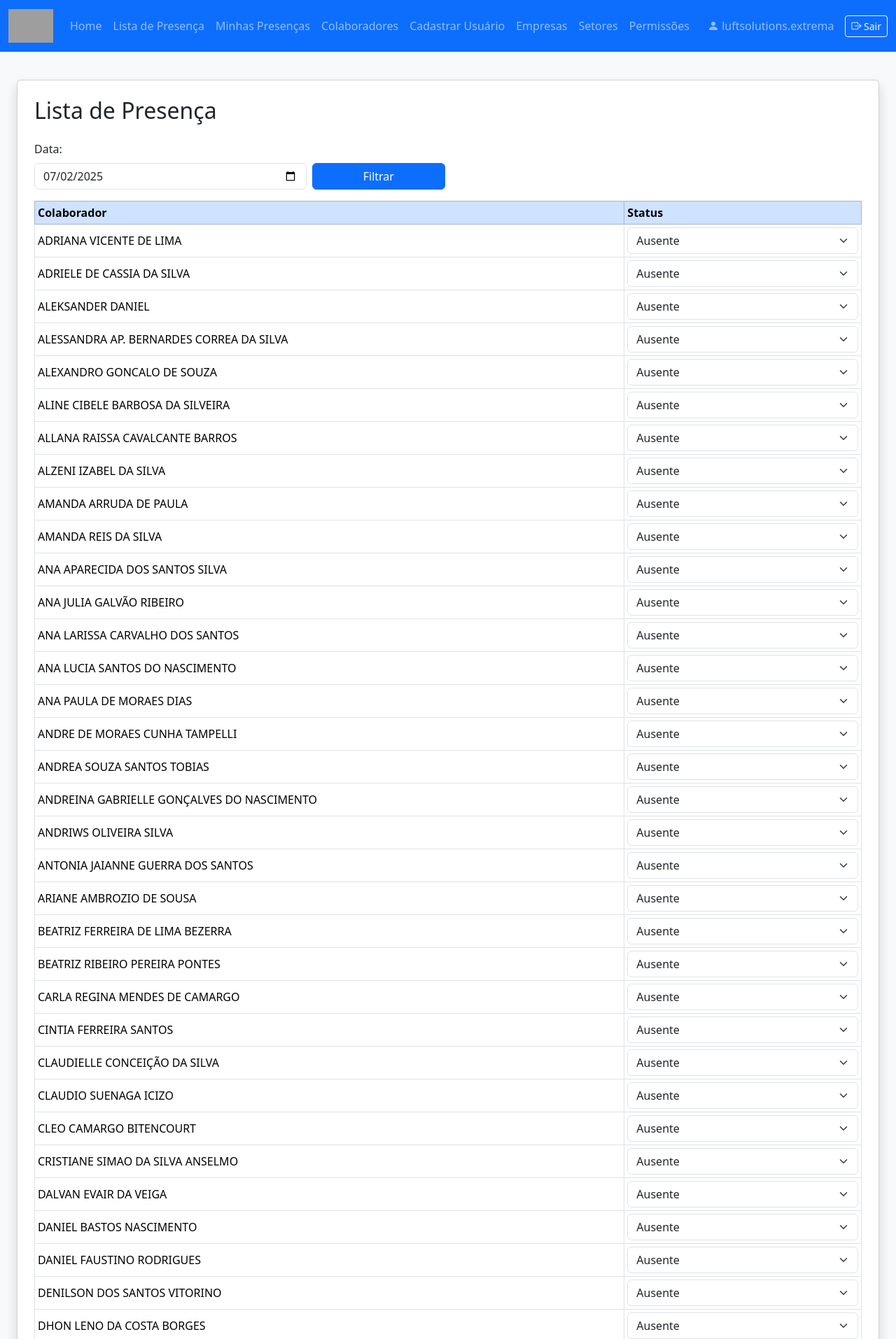
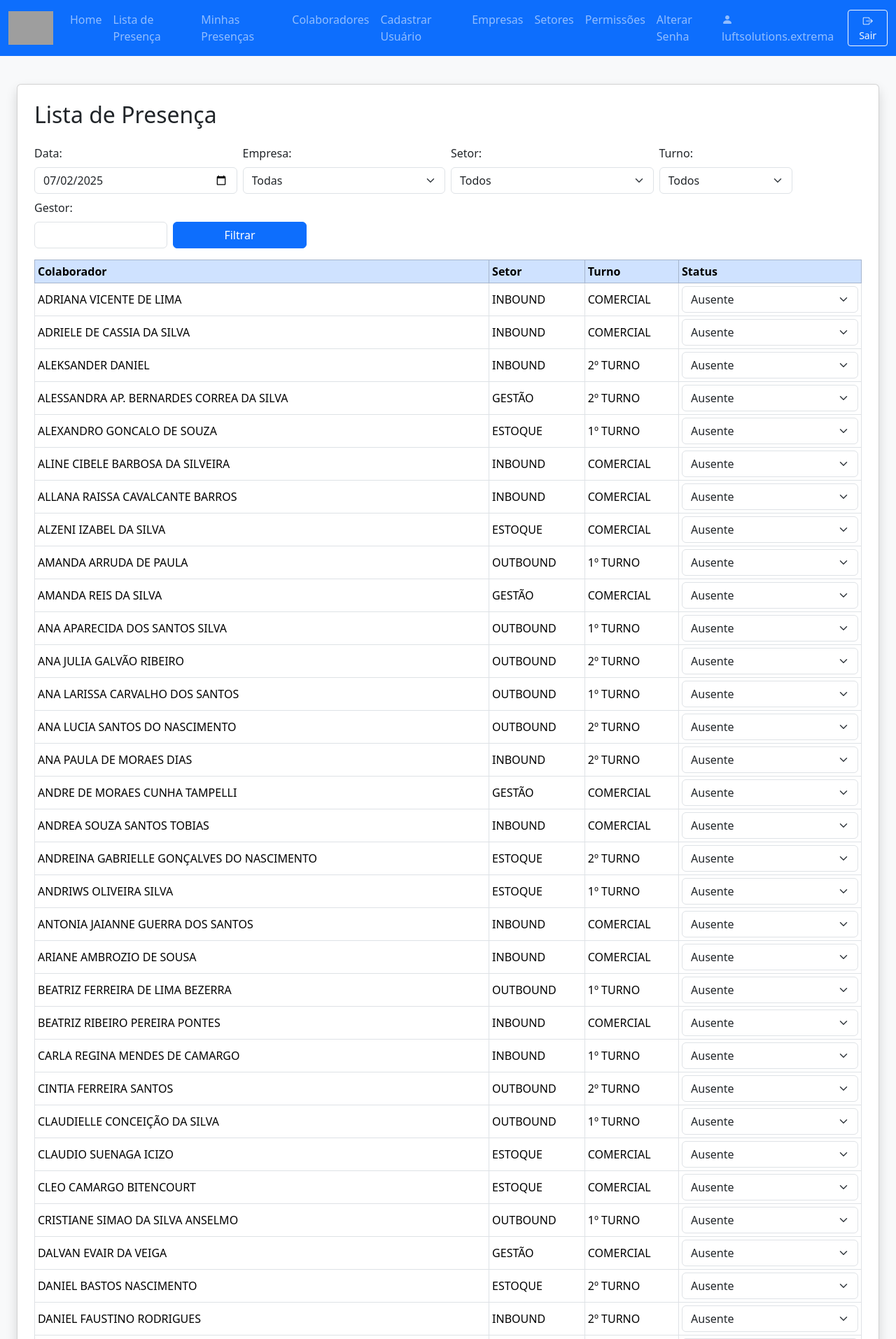
Before and after one commit to Andersonps-dev/AppRH, a Flask app: page /lista_presenca in a window 1280 px wide. Shown: the top 1914 px of the page at 70% size. Run offline with Flask 3, Linux system fonts and the light colour scheme; a user stored in the database is signed in; data comes from the database, SQL or seed files in the repository; both versions use the stored data as it was after the commit; data that the repository does not hold is empty; grey boxes are pictures that could not be loaded.

Commit message:
feat: Add password change functionality and enhance filtering options in presence list

```diff
--- a/app.py
+++ b/app.py
@@ -216,11 +216,11 @@ def colaboradores():
     if filtro_nome:
         query = query.filter(Colaborador.nome.ilike(f'%{filtro_nome}%'))
     if filtro_empresa:
-        query = query.filter(Colaborador.empresa == filtro_empresa)
+        query = query.filter(Colaborador.empresa_id == int(filtro_empresa))
     if filtro_status:
         query = query.filter(Colaborador.situacao.ilike(f'%{filtro_status}%'))
     if filtro_setor:
-        query = query.filter(Colaborador.setor == filtro_setor)
+        query = query.filter(Colaborador.setor_id == int(filtro_setor))
     if filtro_gestor:
         query = query.filter(Colaborador.gestor.ilike(f'%{filtro_gestor}%'))
     colaboradores = query.all()
@@ -453,11 +453,19 @@ def lista_presenca():
 
     user = g.user
 
-    # Defina data_selecionada logo no início
+    # Filtros
     if request.method == 'POST':
         data_str = request.form.get('data')
+        filtro_empresa = request.form.get('filtro_empresa', '')
+        filtro_setor = request.form.get('filtro_setor', '')
+        filtro_turno = request.form.get('filtro_turno', '')
+        filtro_gestor = request.form.get('filtro_gestor', '')
     else:
         data_str = request.args.get('data')
+        filtro_empresa = request.args.get('filtro_empresa', '')
+        filtro_setor = request.args.get('filtro_setor', '')
+        filtro_turno = request.args.get('filtro_turno', '')
+        filtro_gestor = request.args.get('filtro_gestor', '')
 
     if data_str:
         try:
@@ -467,25 +475,29 @@ def lista_presenca():
     else:
         data_selecionada = date.today()
 
+    # Busca colaboradores com filtros
+    query = Colaborador.query
     if user.role in ['admin', 'master', 'rh']:
-        colaboradores = Colaborador.query.order_by(Colaborador.nome).all()
+        pass
     elif user.role == 'coordenador':
         empresa_ids = [e.id for e in user.empresas]
-        colaboradores = Colaborador.query.filter(Colaborador.empresa_id.in_(empresa_ids)).order_by(Colaborador.nome).all()
+        query = query.filter(Colaborador.empresa_id.in_(empresa_ids))
     else:
-        colaboradores = Colaborador.query.filter(Colaborador.gestor == user.nome_completo).order_by(Colaborador.nome).all()
+        query = query.filter(Colaborador.gestor == user.nome_completo)
+
+    if filtro_empresa:
+        query = query.filter(Colaborador.empresa_id == int(filtro_empresa))
+    if filtro_setor:
+        query = query.filter(Colaborador.setor_id == int(filtro_setor))
+    if filtro_turno:
+        query = query.filter(Colaborador.turno == filtro_turno)
+    if filtro_gestor:
+        query = query.filter(Colaborador.gestor.ilike(f'%{filtro_gestor}%'))
+
+    colaboradores = query.order_by(Colaborador.nome).all()
 
     # Salvar presença
     if request.method == 'POST':
-        data_str = request.form.get('data')
-        if data_str:
-            try:
-                data_selecionada = datetime.strptime(data_str, '%Y-%m-%d').date()
-            except Exception:
-                data_selecionada = date.today()
-        else:
-            data_selecionada = date.today()
-
         for colaborador in colaboradores:
             status = request.form.get(f'status_{colaborador.id}', 'ausente')
             presenca = Presenca.query.filter_by(
@@ -505,20 +517,31 @@ def lista_presenca():
                 db.session.add(presenca)
         db.session.commit()
         flash('Lista de presença salva com sucesso!')
-        return redirect(url_for('lista_presenca', data=data_selecionada.strftime('%Y-%m-%d')))
+        return redirect(url_for('lista_presenca', data=data_selecionada.strftime('%Y-%m-%d'),
+                                filtro_empresa=filtro_empresa, filtro_setor=filtro_setor, filtro_turno=filtro_turno, filtro_gestor=filtro_gestor))
 
-    # Buscar presenças já salvas para a data
     presencas = {p.colaborador_id: p for p in Presenca.query.filter(
         Presenca.data == data_selecionada,
         Presenca.colaborador_id.in_([c.id for c in colaboradores])
     ).all()}
+
+    empresas = Empresa.query.order_by(Empresa.nome).all()
+    setores = Setor.query.order_by(Setor.nome).all()
+    turnos = ['1º TURNO', '2º TURNO', 'COMERCIAL', '3º TURNO']
 
     return render_template(
         'lista_presenca.html',
         user=user,
         colaboradores=colaboradores,
         presencas=presencas,
-        data_selecionada=data_selecionada
+        data_selecionada=data_selecionada,
+        empresas=empresas,
+        setores=setores,
+        turnos=turnos,
+        filtro_empresa=filtro_empresa,
+        filtro_setor=filtro_setor,
+        filtro_turno=filtro_turno,
+        filtro_gestor=filtro_gestor
     )
 
 @app.route('/minhas_presencas', methods=['GET', 'POST'])
@@ -528,7 +551,7 @@ def minhas_presencas():
 
     user = g.user
 
-    # Defina todos os filtros no início
+    # Filtros
     filtro_nome = request.args.get('filtro_nome', '')
     filtro_empresa = request.args.get('filtro_empresa', '')
     filtro_setor = request.args.get('filtro_setor', '')
@@ -536,17 +559,19 @@ def minhas_presencas():
     filtro_data = request.args.get('filtro_data', '')
     filtro_gestor = request.args.get('filtro_gestor', '')
 
+    empresas = Empresa.query.order_by(Empresa.nome).all()
+    setores = Setor.query.order_by(Setor.nome).all()
+
     query = Presenca.query.join(Colaborador)
 
     if user.role in ['admin', 'master', 'rh']:
-        pass  # vê tudo
+        pass
     elif user.role == 'coordenador':
         empresa_ids = [e.id for e in user.empresas]
         query = query.filter(Colaborador.empresa_id.in_(empresa_ids))
     else:
         query = query.filter(Colaborador.gestor == user.nome_completo)
 
-    # Filtros da tela
     if filtro_nome:
         query = query.filter(Colaborador.nome.ilike(f'%{filtro_nome}%'))
     if filtro_empresa:
@@ -592,15 +617,17 @@ def minhas_presencas():
         filtro_setor=filtro_setor,
         filtro_turno=filtro_turno,
         filtro_data=filtro_data,
-        filtro_gestor=filtro_gestor
+        filtro_gestor=filtro_gestor,
+        empresas=empresas,
+        setores=setores
     )
 
 @app.route('/delete_presenca/<int:presenca_id>', methods=['POST'])
 def delete_presenca(presenca_id):
     presenca = Presenca.query.get_or_404(presenca_id)
-    if presenca.usuario_id != g.user.id and g.user.role not in ['admin', 'master']:
-        flash('Sem permissão para excluir esta presença.')
-        return redirect(url_for('minhas_presencas'))
+    # if presenca.usuario_id != g.user.id and g.user.role not in ['admin', 'master']:
+    #     flash('Sem permissão para excluir esta presença.')
+    #     return redirect(url_for('minhas_presencas'))
     db.session.delete(presenca)
     db.session.commit()
     flash('Presença excluída com sucesso!')
@@ -704,6 +731,23 @@ def delete_setor(id):
     flash('Setor excluído!')
     return redirect(url_for('setores'))
 
+@app.route('/alterar_senha', methods=['GET', 'POST'])
+def alterar_senha():
+    if g.user is None:
+        return redirect(url_for('login'))
+    if request.method == 'POST':
+        nova_senha = request.form.get('nova_senha')
+        confirmar_senha = request.form.get('confirmar_senha')
+        if nova_senha != confirmar_senha:
+            flash('A nova senha e a confirmação não conferem!')
+        elif len(nova_senha) < 4:
+            flash('A nova senha deve ter pelo menos 4 caracteres!')
+        else:
+            g.user.password = generate_password_hash(nova_senha)
+            db.session.commit()
+            flash('Senha alterada com sucesso!')
+    return render_template('alterar_senha.html', user=g.user)
+
 if __name__ == '__main__':
     with app.app_context():
         db.create_all()
--- a/templates/lista_presenca.html
+++ b/templates/lista_presenca.html
@@ -14,10 +14,41 @@
 <div class="card shadow p-4 mb-4">
     <h2 class="mb-4">Lista de Presença</h2>
     <form method="get" class="row align-items-end g-2 mb-3">
-        <div class="col-12 col-md-4">
+        <div class="col-12 col-md-3">
             <label for="data" class="form-label">Data:</label>
             <input type="date" id="data" name="data" class="form-control"
                    value="{{ data_selecionada.strftime('%Y-%m-%d') }}">
+        </div>
+        <div class="col-12 col-md-3">
+            <label for="filtro_empresa" class="form-label">Empresa:</label>
+            <select id="filtro_empresa" name="filtro_empresa" class="form-select">
+                <option value="">Todas</option>
+                {% for empresa in empresas %}
+                    <option value="{{ empresa.id }}" {% if filtro_empresa|int == empresa.id %}selected{% endif %}>{{ empresa.nome }}</option>
+                {% endfor %}
+            </select>
+        </div>
+        <div class="col-12 col-md-3">
+            <label for="filtro_setor" class="form-label">Setor:</label>
+            <select id="filtro_setor" name="filtro_setor" class="form-select">
+                <option value="">Todos</option>
+                {% for setor in setores %}
+                    <option value="{{ setor.id }}" {% if filtro_setor|int == setor.id %}selected{% endif %}>{{ setor.nome }}</option>
+                {% endfor %}
+            </select>
+        </div>
+        <div class="col-12 col-md-2">
+            <label for="filtro_turno" class="form-label">Turno:</label>
+            <select id="filtro_turno" name="filtro_turno" class="form-select">
+                <option value="">Todos</option>
+                {% for turno in turnos %}
+                    <option value="{{ turno }}" {% if filtro_turno == turno %}selected{% endif %}>{{ turno }}</option>
+                {% endfor %}
+            </select>
+        </div>
+        <div class="col-12 col-md-2">
+            <label for="filtro_gestor" class="form-label">Gestor:</label>
+            <input type="text" id="filtro_gestor" name="filtro_gestor" class="form-control" value="{{ filtro_gestor }}">
         </div>
         <div class="col-12 col-md-2 d-flex align-items-end">
             <button type="submit" class="btn btn-primary w-100">Filtrar</button>
@@ -41,6 +72,8 @@
                 <thead class="table-primary">
                     <tr>
                         <th>Colaborador</th>
+                        <th>Setor</th>
+                        <th>Turno</th>
                         <th>Status</th>
                     </tr>
                 </thead>
@@ -48,6 +81,8 @@
                     {% for c in colaboradores %}
                     <tr>
                         <td>{{ c.nome }}</td>
+                        <td>{{ c.setor.nome if c.setor else '' }}</td>
+                        <td>{{ c.turno }}</td>
                         <td>
                             {% set status_val = presencas.get(c.id).status if presencas.get(c.id) else 'ausente' %}
                             <select name="status_{{ c.id }}" class="form-select">
--- a/templates/navbar.html
+++ b/templates/navbar.html
@@ -58,6 +58,11 @@
             <a class="nav-link" href="{{ url_for('permissions') }}">Permissões</a>
           </li>
           {% endif %}
+
+          <!-- Adicione onde desejar no menu -->
+          <li class="nav-item">
+              <a class="nav-link" href="{{ url_for('alterar_senha') }}">Alterar Senha</a>
+          </li>
         </ul>
         {% if user %}
         <div class="d-flex align-items-center">
```
Also changed, not shown: templates/alterar_senha.html (added, +52 -0 lines), templates/edit_user.html (+0 -9 lines), templates/login.html (+24 -2 lines), templates/minhas_presencas.html (+13 -3 lines), templates/register_user.html (+32 -3 lines), instance/database.db.
